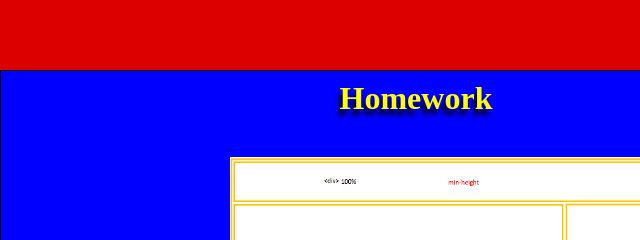
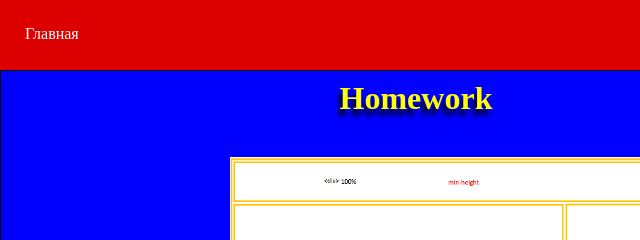
Before and after one commit to DmitryKresh/myFirstSite, a plain HTML site: page block.html in a window 1280 px wide. Shown: the top 240 px of the page, 0-640 px from the left. Drawn offline with Linux system fonts and the light colour scheme.

Commit message:
add link

```diff
--- a/block.html
+++ b/block.html
@@ -7,7 +7,9 @@
         <link rel="stylesheet" type="text/css" href="css/other.css">
     </head>
     <body>
-        <div class="topBlock"></div>
+        <div class="topBlock">
+            <a href="index.html">Главная</a>
+        </div>
         <div class="mainBlock">
             <h1>Homework</h1>
             <img src="images/homework.png" alt="homework">
--- a/css/other.css
+++ b/css/other.css
@@ -228,3 +228,8 @@ ul {
     color: yellow;
     margin: 10px 0px 0px;
 }
+
+.topBlock a {
+    float: left;
+    margin: 25px 25px 0px;
+}
```
Also changed, not shown: index.html (+1 -0 lines).
